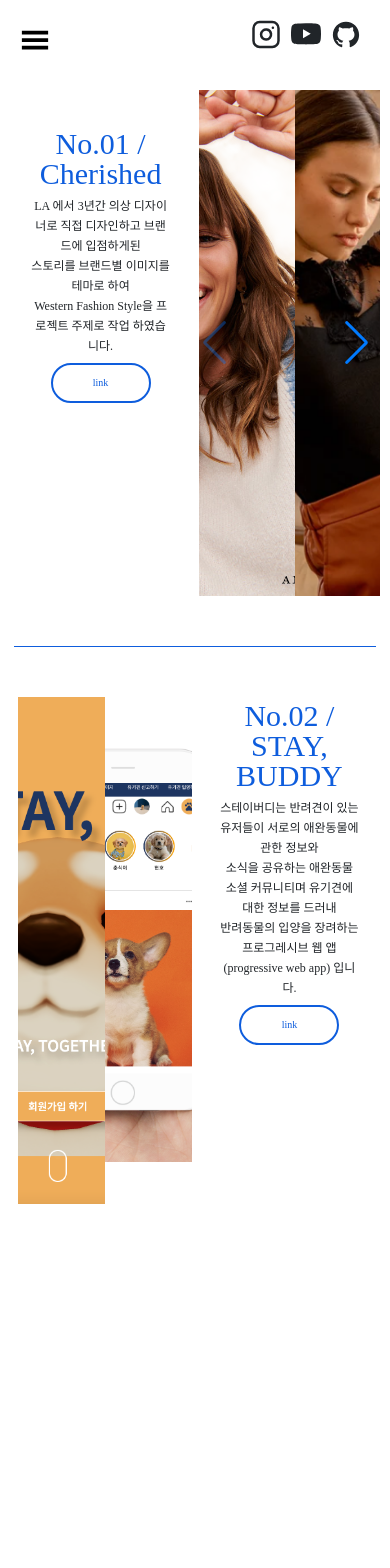
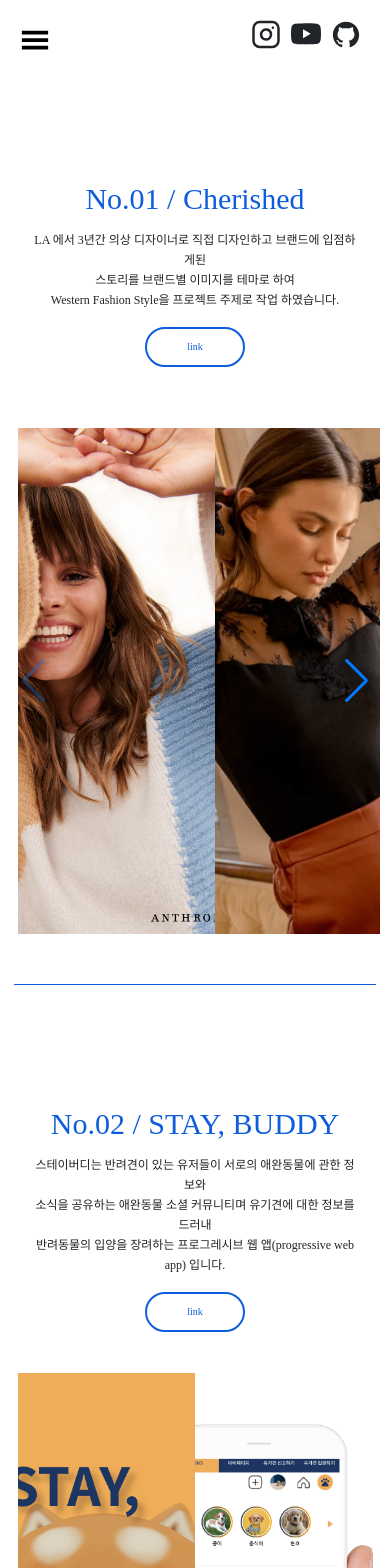
Before and after one commit to songseul/react_portfolio, a React (Create React App) app: page /project in a window 390 px wide. Shown: the top 1568 px of the page. Before the commit the page ends 1214 px from the top, so only its background shows below. Built offline with nearby package versions, Linux system fonts and the light colour scheme; a web font is replaced by a local one.

Commit message:
fix:mobile

```diff
--- a/src/components/MobileNav.css
+++ b/src/components/MobileNav.css
@@ -49,7 +49,6 @@ ul.popup {
   width: 130px;
   height: 40px;
   line-height: 40px;
-  border: 3px double #000;
   border-radius: 100%;
   transition: 0.5s;
 }
--- a/src/pages/Project.js
+++ b/src/pages/Project.js
@@ -136,11 +136,10 @@ const ProjectLeft = styled.div`
   height: 100vh;
   box-sizing: border-box;
   width: 29%;
-
   display: flex;
   justify-content: center;
   align-items: center;
-  @media (max-width: 1200px) {
+  @media (max-width: 476px) {
     width: 100%;
     height: 40vh;
   }
@@ -171,6 +170,9 @@ const ProjectLeft = styled.div`
 
 const FirstProject = styled.div`
   display: flex;
+  @media (max-width: 476px) {
+    flex-direction: column;
+  }
 `;
 
 const Line = styled.div`
@@ -182,4 +184,7 @@ const Line = styled.div`
 const SecondProject = styled.div`
   display: flex;
   margin-top: 50px;
+  @media (max-width: 476px) {
+    flex-direction: column-reverse;
+  }
 `;
```
